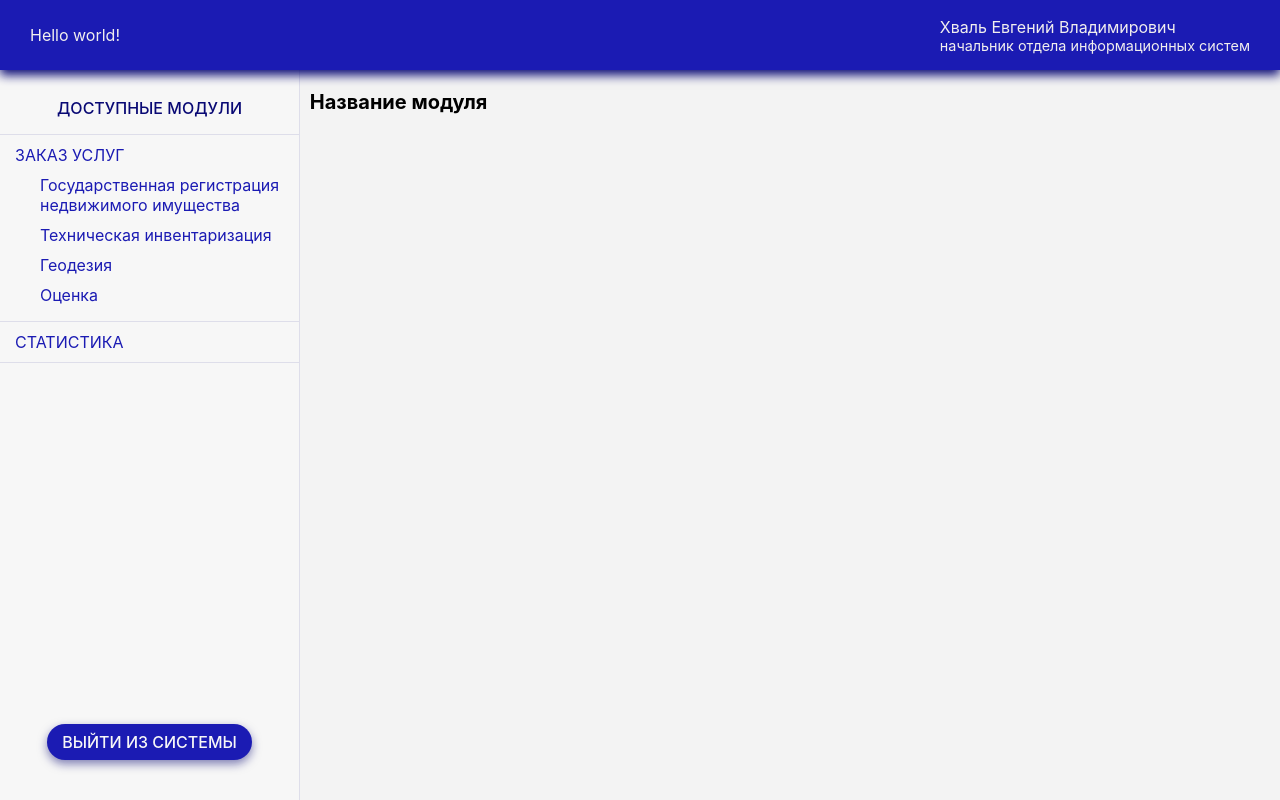
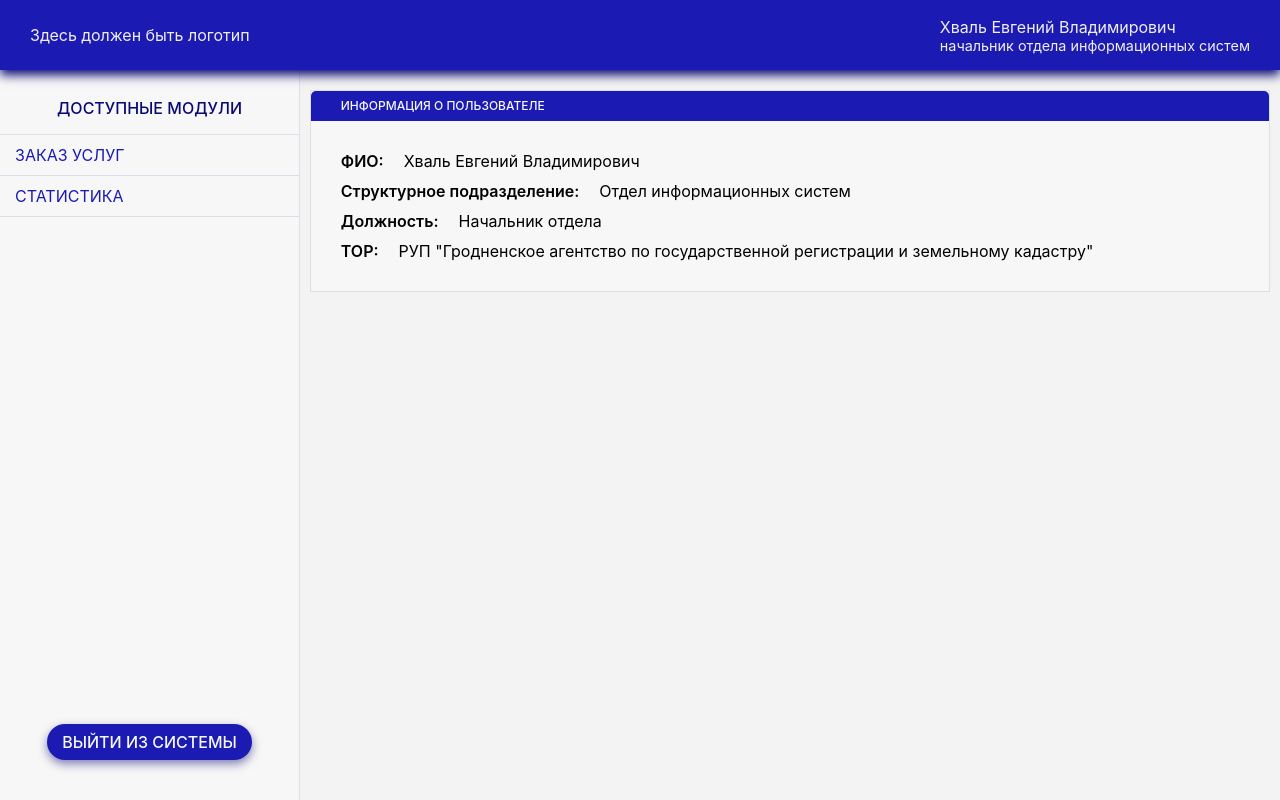
Before and after one commit to moxfalder/grca_realization, a React (Create React App) app in the folder frontend/: page / in a window 1280 px wide. Built offline with nearby package versions, Linux system fonts and the light colour scheme.

Commit message:
Работа с основным блоком

```diff
--- a/frontend/src/Components/Header/header.js
+++ b/frontend/src/Components/Header/header.js
@@ -5,7 +5,7 @@ function Header() {
   return (
     <div className="header">
       <div className="header-content">
-        <p>Hello world!</p>
+        <p>Здесь должен быть логотип</p>
         <User />
       </div>
     </div>
--- a/frontend/src/Components/Workarea/Sidebar/sidebar.css
+++ b/frontend/src/Components/Workarea/Sidebar/sidebar.css
@@ -75,12 +75,17 @@
 } */
 
 .submodule {
-  display: block;
+  display: none;
 }
 
-.submodule > ul {
-  margin-top: 0px;
-}
+/* .submodule {
+  display: block;
+  margin-top: 10px;
+} */
+
+/* .submodule > ul {
+  margin-top: 10px;
+} */
 
 .submodule > ul > li {
   list-style: none;
--- a/frontend/src/Components/Workarea/Sidebar/sidebar.js
+++ b/frontend/src/Components/Workarea/Sidebar/sidebar.js
@@ -1,14 +1,19 @@
 import "./sidebar.css";
 import Button from "../../UI/Button/button";
+// import onClickHandler from "../../../functions";
 
 function Sidebar(props) {
   const onClickHandler = (e) => {
     e.preventDefault();
+    const target = document.querySelector(".submodule");
+    console.log(target);
 
     if (e.target.classList.contains("active")) {
       e.target.classList.remove("active");
+      target.style.display = "none";
     } else {
       e.target.classList.add("active");
+      target.style.display = "block";
     }
   };
 
@@ -19,15 +24,11 @@ function Sidebar(props) {
         <div className="sidebar-listOfModules">
           <div className="modules">
             <div className="module">
-              {/* <a
-                onClick={}
-                href=""
-              > */}
               <a onClick={onClickHandler} className="moduleTitle" href="">
                 ЗАКАЗ УСЛУГ
               </a>
               <div className="submodule">
-                <ul className="modulesList">
+                <ul className="submodule-titles">
                   <li>
                     <a href="">
                       Государственная регистрация недвижимого имущества
--- a/frontend/src/Components/Workarea/Workplace/workplace.css
+++ b/frontend/src/Components/Workarea/Workplace/workplace.css
@@ -3,3 +3,48 @@
   margin-top: 20px;
   width: 98%;
 }
+
+.workplace-actives {
+  background-color: #f7f7f7;
+  border: 1px solid rgba(9, 9, 116, 0.1);
+  min-width: 100%;
+}
+
+.workplace-actives-header {
+  align-items: center;
+  background-color: #1b1bb3;
+  border: none;
+  border-radius: 5px 5px 0 0;
+  display: flex;
+  height: 30px;
+}
+
+.workplace-actives-header > h2 {
+  color: #f7f7f7;
+  font-size: 0.75rem;
+  font-weight: 500;
+  line-height: 0.75rem;
+  padding-left: 30px;
+  text-transform: uppercase;
+}
+
+.workplace-actives-userInfo {
+  margin: 30px 0 30px 30px;
+}
+
+.userInfoFIO {
+  display: flex;
+  margin-bottom: 10px;
+}
+
+.userInfoFIO:last-child {
+  margin-bottom: 0;
+}
+
+.staticInfo {
+  font-weight: 600;
+}
+
+.dynamicInfo {
+  margin-left: 20px;
+}
--- a/frontend/src/Components/Workarea/Workplace/workplace.js
+++ b/frontend/src/Components/Workarea/Workplace/workplace.js
@@ -1,11 +1,32 @@
 import "./workplace.css";
 
-function Workplace() {
+function Workplace(props) {
   return (
     <div className="workplace">
       <div className="workplace-actives">
         <div className="workplace-actives-header">
-          <h2>Название модуля</h2>
+          <h2>{props.title}</h2>
+        </div>
+        <div className="workplace-actives-userInfo">
+          <div className="userInfoFIO">
+            <p className="staticInfo">ФИО:</p>
+            <p className="dynamicInfo">Хваль Евгений Владимирович</p>
+          </div>
+          <div className="userInfoFIO">
+            <p className="staticInfo">Структурное подразделение:</p>
+            <p className="dynamicInfo">Отдел информационных систем</p>
+          </div>
+          <div className="userInfoFIO">
+            <p className="staticInfo">Должность:</p>
+            <p className="dynamicInfo">Начальник отдела</p>
+          </div>
+          <div className="userInfoFIO">
+            <p className="staticInfo">ТОР:</p>
+            <p className="dynamicInfo">
+              РУП "Гродненское агентство по государственной регистрации и
+              земельному кадастру"
+            </p>
+          </div>
         </div>
       </div>
     </div>
--- a/frontend/src/Components/Workarea/workarea.js
+++ b/frontend/src/Components/Workarea/workarea.js
@@ -7,7 +7,7 @@ function Workarea() {
   return (
     <div className="workarea">
       {/* <Sidebar /> */}
-      <Workplace />
+      <Workplace title="Информация о пользователе" />
     </div>
   );
 }
--- /dev/null
+++ b/frontend/src/functions.js
@@ -0,0 +1,9 @@
+const onClickHandler = (e) => {
+  e.preventDefault();
+
+  if (e.target.classList.contains("active")) {
+    e.target.classList.remove("active");
+  } else {
+    e.target.classList.add("active");
+  }
+};
```
